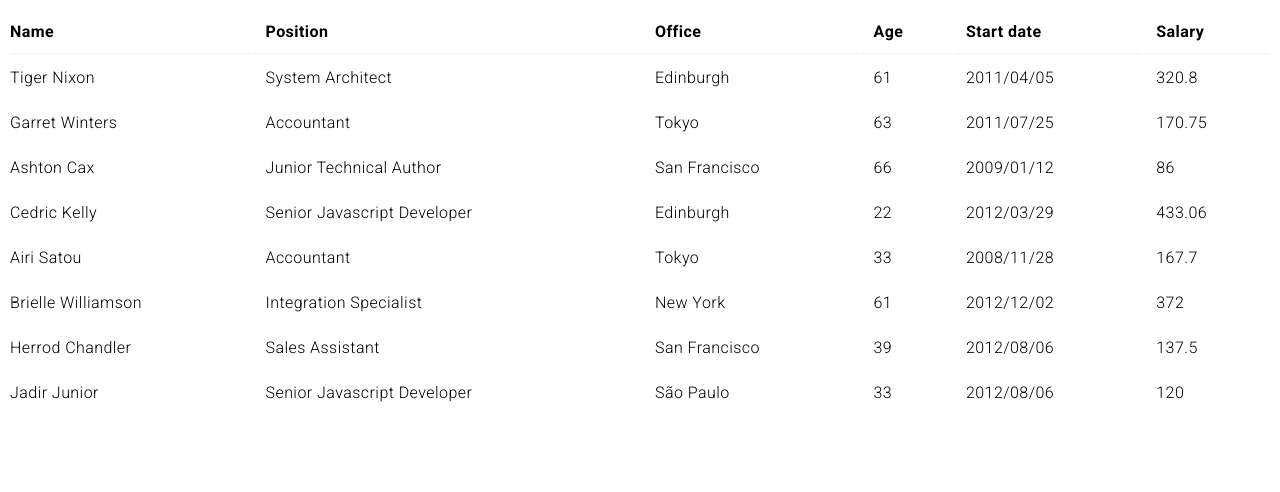
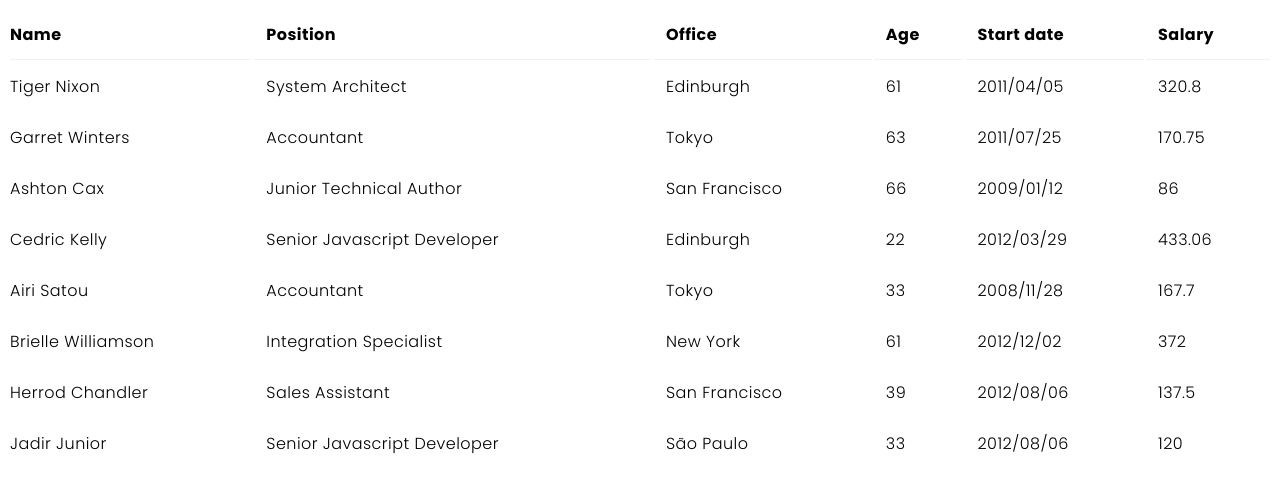
Before and after one commit to jadir-junior/metronomy-frontend, an Angular app: page / in a window 1280 px wide. Shown: the top 492 px of the page. Built offline with nearby package versions, Linux system fonts and the light colour scheme.

Commit message:
change font to poppins

```diff
--- a/src/index.html
+++ b/src/index.html
@@ -9,7 +9,7 @@
     <link rel="preconnect" href="https://fonts.googleapis.com" />
     <link rel="preconnect" href="https://fonts.gstatic.com" crossorigin />
     <link
-      href="https://fonts.googleapis.com/css2?family=Roboto:wght@100;300;500;700&display=swap"
+      href="https://fonts.googleapis.com/css2?family=Poppins:wght@100;200;300;400;500;600;700;800&display=swap"
       rel="stylesheet"
     />
   </head>
--- a/src/styles.scss
+++ b/src/styles.scss
@@ -11,7 +11,7 @@
 }
 
 body {
-  font-family: 'Roboto', sans-serif;
+  font-family: 'Poppins', sans-serif;
   font-weight: 300;
   letter-spacing: 0.45px;
 }
```
